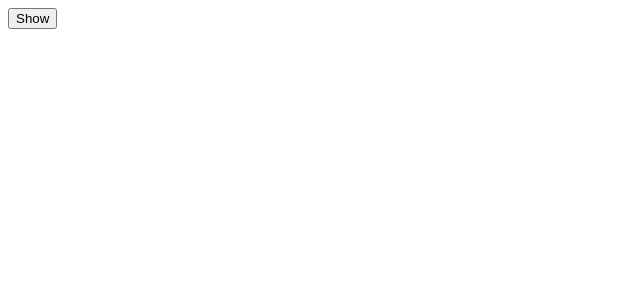
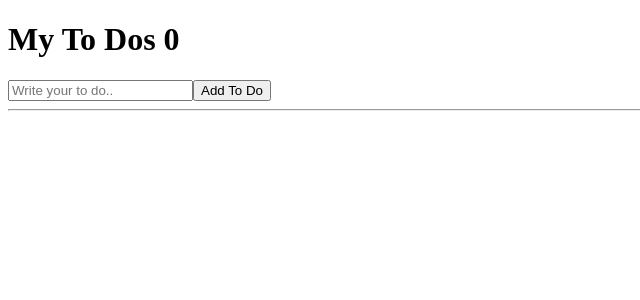
Before and after one commit to Youngju-Jang/ReactMovie, a React (Create React App) app: page / in a window 1280 px wide. Shown: the top 300 px of the page, without its empty margins (0-640 px from the left). Built offline with nearby package versions, Linux system fonts and the light colour scheme.

Commit message:
[Feat] TodoList
related to #6

```diff
--- a/src/App.js
+++ b/src/App.js
@@ -1,20 +1,28 @@
-import { useState, useEffect } from "react";
-
-function Hello() {
-  useEffect(() => {
-    console.log("hi :)");
-    return () => console.log("bye :(");
-  });
-  return <h1>Hello</h1>;
-}
+import { useState } from "react";
 
 function App() {
-  const [showing, setShowing] = useState(false);
-  const onClick = () => setShowing((prev) => !prev);
+  const [toDo, setTodo] = useState("");
+  const [toDos, setTodos] = useState([]);
+  const onChange = (e) => setTodo(e.target.value);
+  const onSubmit = (e) => {
+    e.preventDefault();
+    if (toDo === "") {
+      return;
+    }
+    setTodos((currenetArray) => [toDo, ...currenetArray]);
+    setTodo("");
+  };
   return (
     <div>
-      {showing ? <Hello /> : null}
-      <button onClick={onClick}>{showing ? "Hide" : "Show"}</button>
+      <h1>My To Dos {toDos.length}</h1>
+      <form>
+        <input onChange={onChange} value={toDo} type="text" placeholder="Write your to do.." />
+        <button onClick={onSubmit}>Add To Do</button>
+      </form>
+      <hr />
+      {toDos.map((item, index) => (
+        <li key={index}>{item}</li>
+      ))}
     </div>
   );
 }
```
